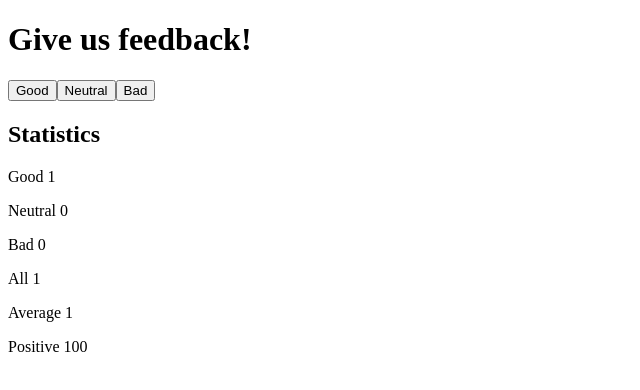
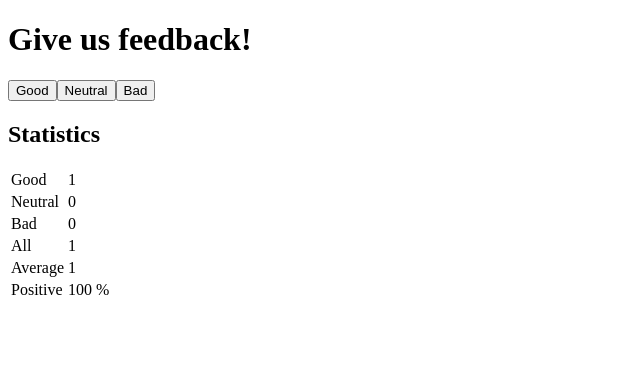
Before and after one commit to bbb-5/Fullstack_open, a React (Vite) app in the folder osa1/unicafe/: page / in a window 1280 px wide. Both pictures are taken after a click on the button "Good". Shown: the top 390 px of the page, without its empty margins (0-640 px from the left). Built offline with nearby package versions, Linux system fonts and the light colour scheme.

Commit message:
1.11 html table

```diff
--- a/osa1/unicafe/src/App.jsx
+++ b/osa1/unicafe/src/App.jsx
@@ -5,7 +5,12 @@ const Button = ({ onClick, text }) => {
 }
 
 const StatisticLine = ({ label, value }) => {
-  return <p>{label} {value}</p>
+  return (
+  <tr>
+    <td>{label}</td>
+    <td>{value}</td>
+  </tr>
+  )
 }
 
 const Statistics = ({ good, neutral, bad }) => {
@@ -13,7 +18,7 @@ const Statistics = ({ good, neutral, bad }) => {
   const average = (good - bad) / total
   const positive = (100 * good) / total
 
-  if (total === 0) {
+  if (total < 1) {
     return (
       <div>
         <h2>Statistics</h2>
@@ -25,12 +30,16 @@ const Statistics = ({ good, neutral, bad }) => {
   return (
     <div>
       <h2>Statistics</h2>
-      <StatisticLine label={"Good"} value={good}/>
-      <StatisticLine label={"Neutral"} value={neutral}/>
-      <StatisticLine label={"Bad"} value={bad}/>
-      <StatisticLine label={"All"} value={total}/>
-      <StatisticLine label={"Average"} value={average}/>
-      <StatisticLine label={"Positive"} value={positive}/>
+      <table>
+        <tbody>
+          <StatisticLine label={"Good"} value={good}/>
+          <StatisticLine label={"Neutral"} value={neutral}/>
+          <StatisticLine label={"Bad"} value={bad}/>
+          <StatisticLine label={"All"} value={total}/>
+          <StatisticLine label={"Average"} value={average}/>
+          <StatisticLine label={"Positive"} value={positive+' %'}/>
+        </tbody>
+      </table>
     </div>
   )
 }
```
